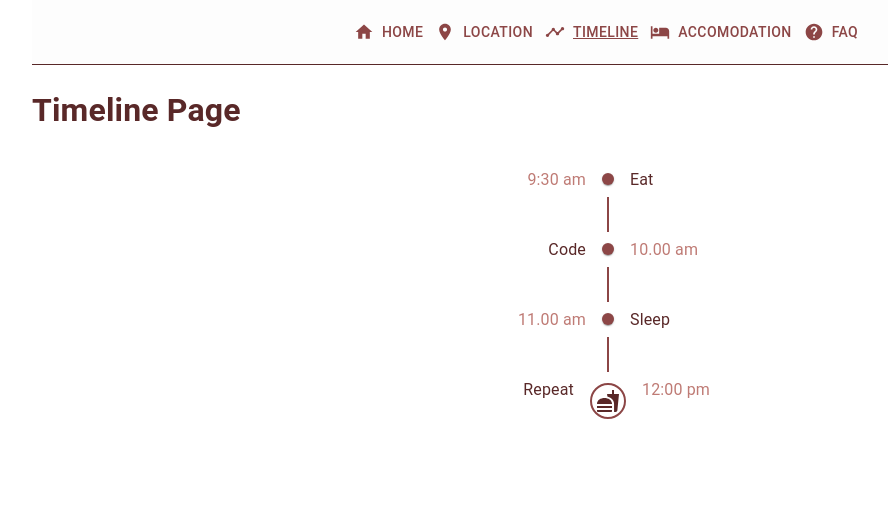
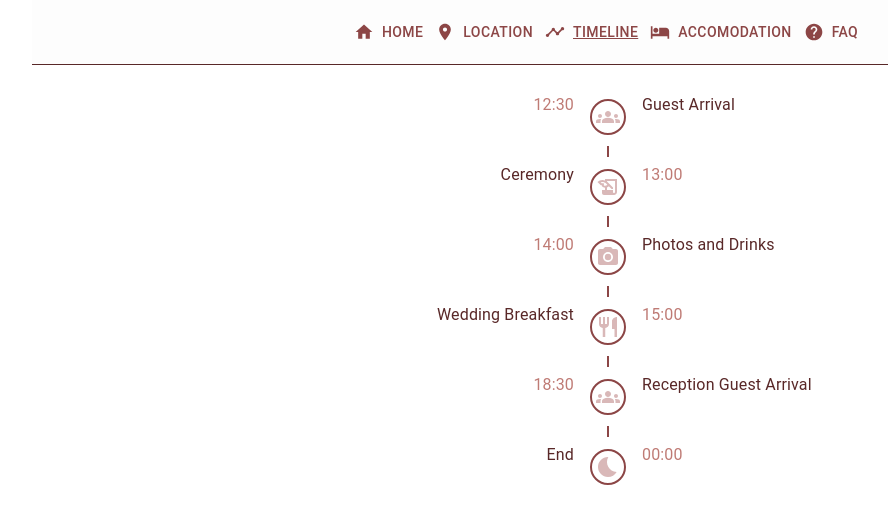
Before and after one commit to gordonwoodbine/weddingsite-clone, a Next.js app: page /timeline in a window 1280 px wide. Shown: the top 524 px of the page, without its empty margins (32-920 px from the left). Built offline with nearby package versions, Linux system fonts and the light colour scheme.

Commit message:
add to timeline (not concrete times yet)

```diff
--- a/components/TimelineStructure/TimelineStructure.js
+++ b/components/TimelineStructure/TimelineStructure.js
@@ -6,25 +6,42 @@ import TimelineConnector from '@mui/lab/TimelineConnector';
 import TimelineContent from '@mui/lab/TimelineContent';
 import TimelineDot from '@mui/lab/TimelineDot';
 import TimelineOppositeContent from '@mui/lab/TimelineOppositeContent';
-import FastfoodIcon from '@mui/icons-material/Fastfood';
+import GroupsIcon from '@mui/icons-material/Groups';
+import PhotoCameraIcon from '@mui/icons-material/PhotoCamera';
+import RestaurantIcon from '@mui/icons-material/Restaurant';
+import HistoryEduIcon from '@mui/icons-material/HistoryEdu';
+import BedtimeIcon from '@mui/icons-material/Bedtime';
 
 const events = [
   {
-    time: '9:30 am',
-    event: 'Eat',
+    time: '12:30',
+    event: 'Guest Arrival',
+    icon: <GroupsIcon color="secondary" />,
   },
   {
-    time: '10.00 am',
-    event: 'Code',
+    time: '13:00',
+    event: 'Ceremony',
+    icon: <HistoryEduIcon color="secondary" />,
   },
   {
-    time: '11.00 am',
-    event: 'Sleep',
+    time: '14:00',
+    event: 'Photos and Drinks',
+    icon: <PhotoCameraIcon color="secondary" />,
   },
   {
-    time: '12:00 pm',
-    event: 'Repeat',
-    icon: <FastfoodIcon />,
+    time: '15:00',
+    event: 'Wedding Breakfast',
+    icon: <RestaurantIcon color="secondary" />,
+  },
+  {
+    time: '18:30',
+    event: 'Reception Guest Arrival',
+    icon: <GroupsIcon color="secondary" />,
+  },
+  {
+    time: '00:00',
+    event: 'End',
+    icon: <BedtimeIcon color="secondary" />,
   },
 ];
 
--- a/pages/timeline.js
+++ b/pages/timeline.js
@@ -3,7 +3,6 @@ import TimelineStructure from "../components/TimelineStructure";
 const Timeline = () => {
   return (
     <div>
-      <h1>Timeline Page</h1>
       <TimelineStructure />
     </div>
 
```
